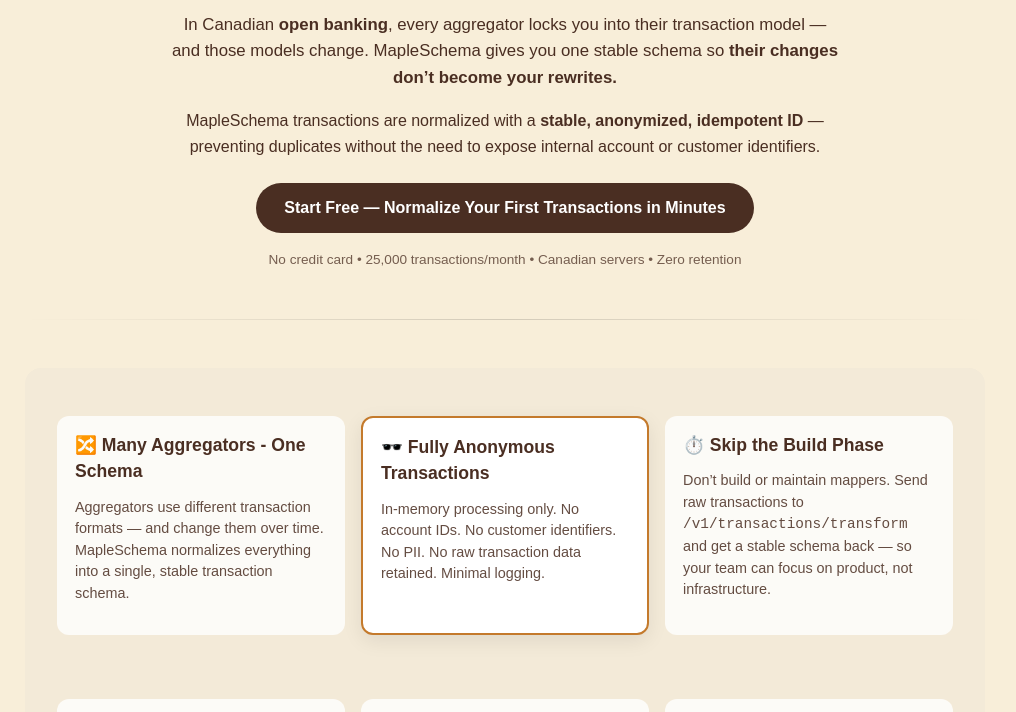
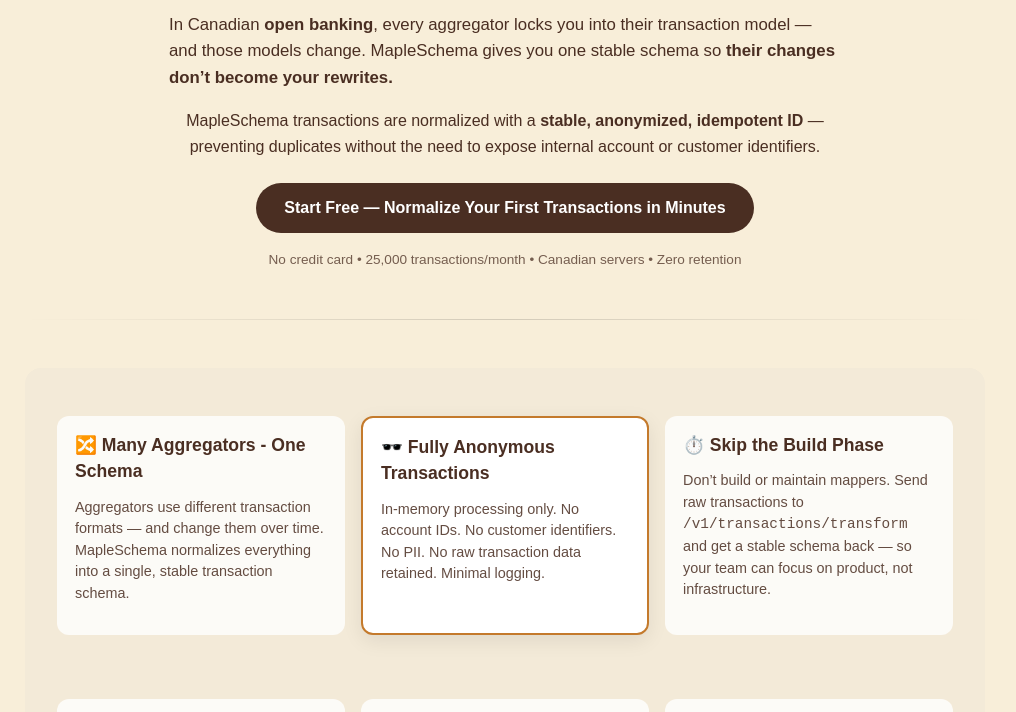
Before and after one commit to MapleSchema/mapleschema.github.io, a plain HTML site: page index.html in a window 1280 px wide. Shown: the part 258-970 px from the top of the page, without its empty margins (135-1151 px from the left). Drawn offline with Linux system fonts and the light colour scheme.

Commit message:
Update style.css

```diff
--- a/css/style.css
+++ b/css/style.css
@@ -142,7 +142,8 @@ main {
 .hero-lead {
   font-size: 1.05rem;
   max-width: 720px;
-  margin: 0 0 16px;
+  margin: 0 auto 16px;     /* <-- centers the paragraph block */
+  text-align: left;        /* keeps it readable */
 }
 .hero-lead:last-of-type { margin-bottom: 24px; }
 /* Paragraph spacing / readability */
```
